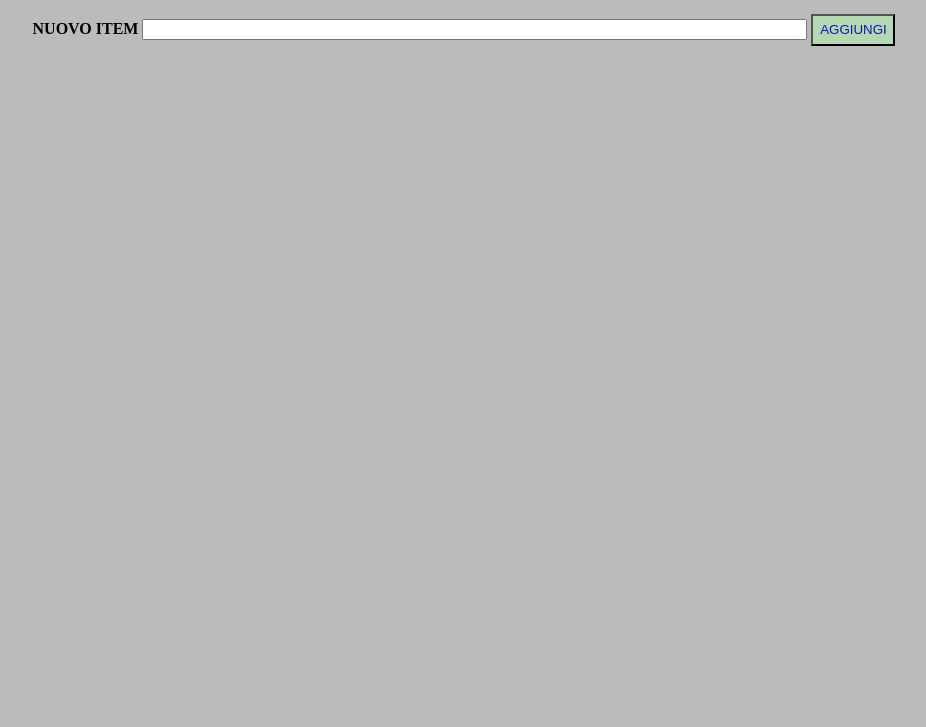
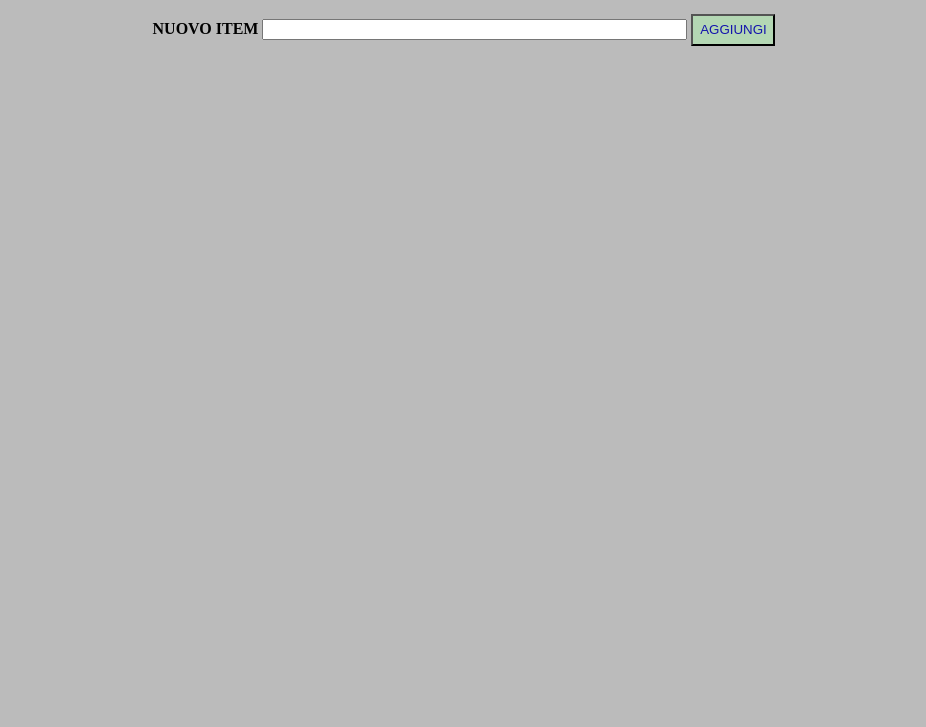
Before and after one commit to GiuseppeTuccilli/U1-W3-D3, a plain HTML site: page index.html in a window 1280 px wide. Shown: the part 73-800 px from the top of the page, without its empty margins (176-1102 px from the left). Drawn offline with Linux system fonts and the light colour scheme.

Commit message:
commit 2

```diff
--- a/assets/css/style.css
+++ b/assets/css/style.css
@@ -36,6 +36,7 @@ form label{
 .saved-text{
     padding: 0.2em;
     font-family: arial;
+    margin-bottom: 0;
 }
 
 #add-button{
--- a/index.html
+++ b/index.html
@@ -11,7 +11,7 @@
     <main>
       <form id="task-form">
         <label for="item">NUOVO ITEM</label>
-        <input size="80" type="text" id="item" />
+        <input size="50" type="text" id="item" />
 
         <button id="add-button">AGGIUNGI</button>
       </form>
```
